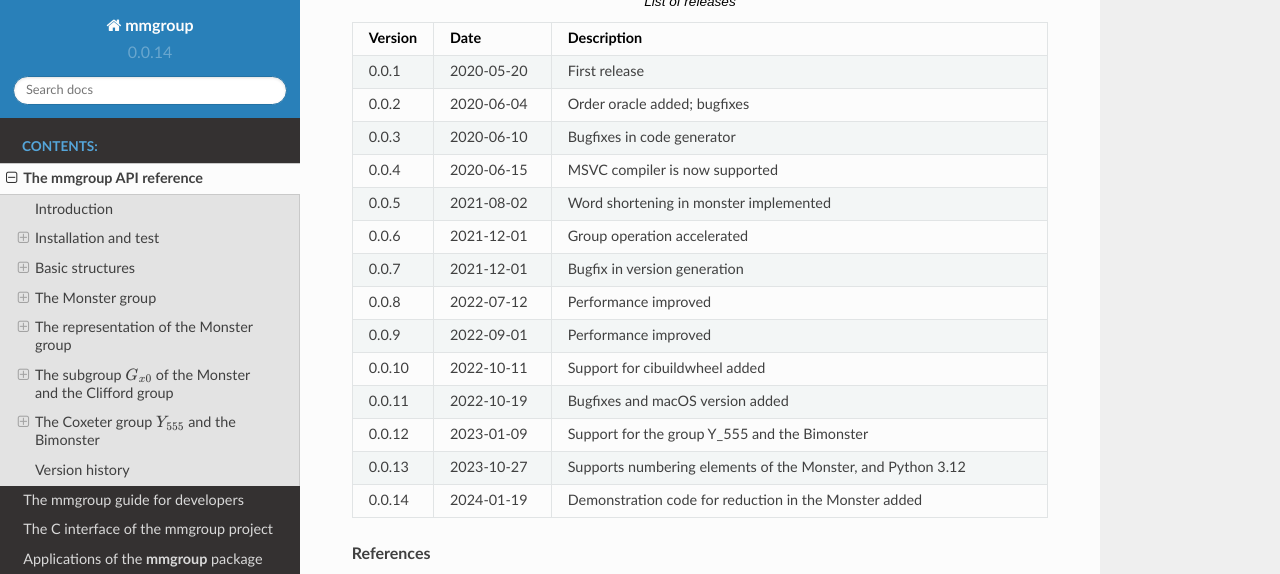
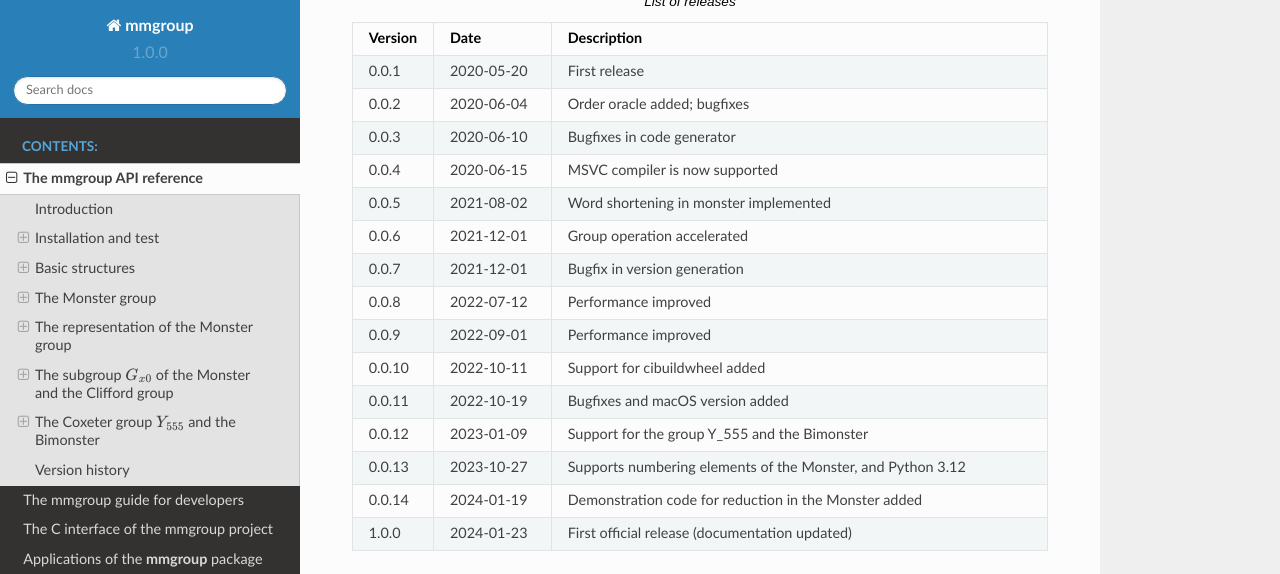
Before and after one commit to Martin-Seysen/mmgroup, a Sphinx documentation site: the page built from docs/source/api.rst, in a window 1280 px wide and 900 px high, scrolled down 35942 px, cut to the strip 0-574 px from the top of the window. Built offline with Sphinx 7.4.7 and the Read the Docs theme 2.0.0, drawn with Linux system fonts in a browser that asks for light colours; cross-references to code outside the pages are shown as plain code; the version number is read from the project's files by our own code.

Commit message:
Version 1.0.0

```diff
--- a/docs/source/api.rst
+++ b/docs/source/api.rst
@@ -488,6 +488,9 @@ Version history
      - 2024-01-19
      - Demonstration code for reduction in the Monster added
 
+   * - 1.0.0
+     - 2024-01-23
+     - First official release (documentation updated)
 
 
 
--- a/setup.py
+++ b/setup.py
@@ -3,9 +3,9 @@
 ####################################################################
 
 
-
-VERSION = '0.0.14'   # 2024-01-18. Demonstration code for reduction in the Monster added
-#VERSION = '0.0.13'   # 2023-10-27. Supports numbering of elements of the Monster.
+VERSION = '1.0.0' # 2024-01-23. Documentation updated
+# VERSION = '0.0.14' # 2024-01-18. Demonstration code for reduction in the Monster added
+# VERSION = '0.0.13' # 2023-10-27. Supports numbering of elements of the Monster.
                      #             Adjusted for Python 3.12
 # VERSION = '0.0.12' # 2023-01-09. Support for the group Y_555 and the Bimonster
 # VERSION = '0.0.11' # 2022-10-19. Bugfixes and macOS version added
```
